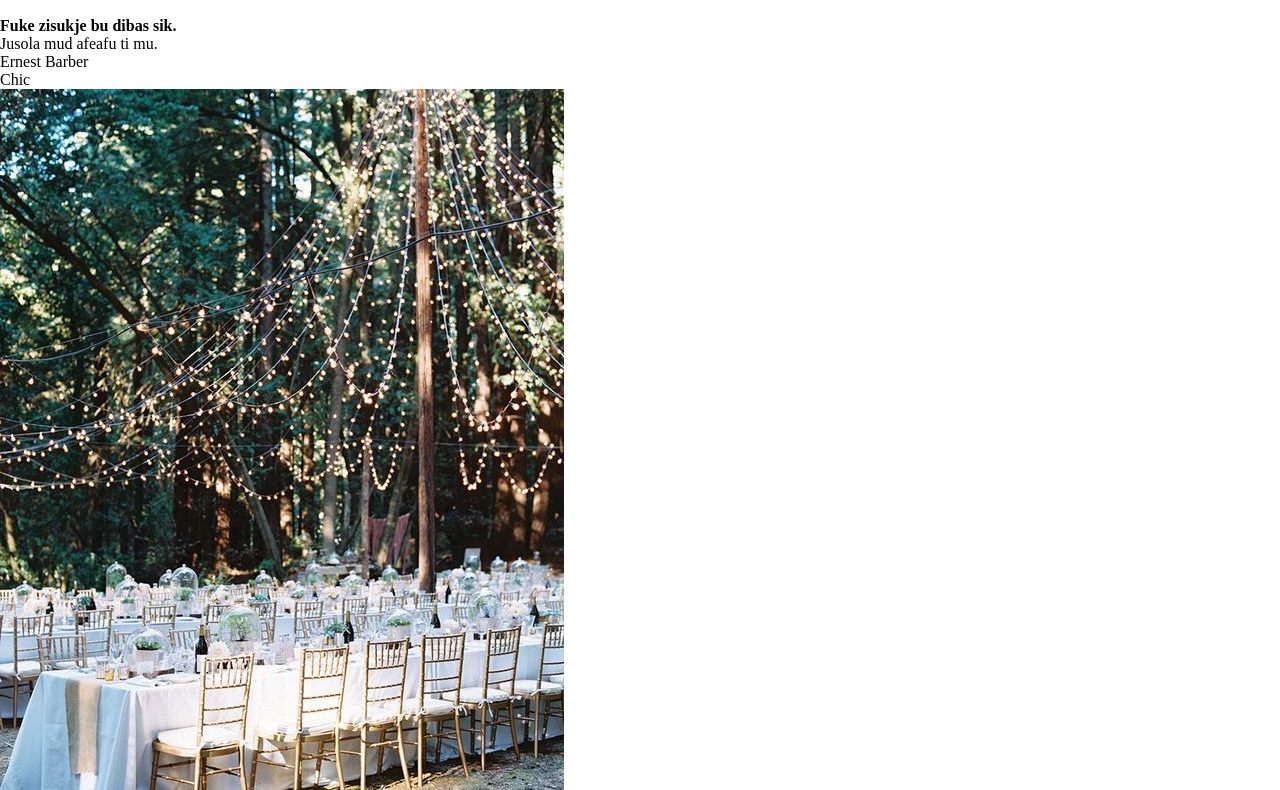
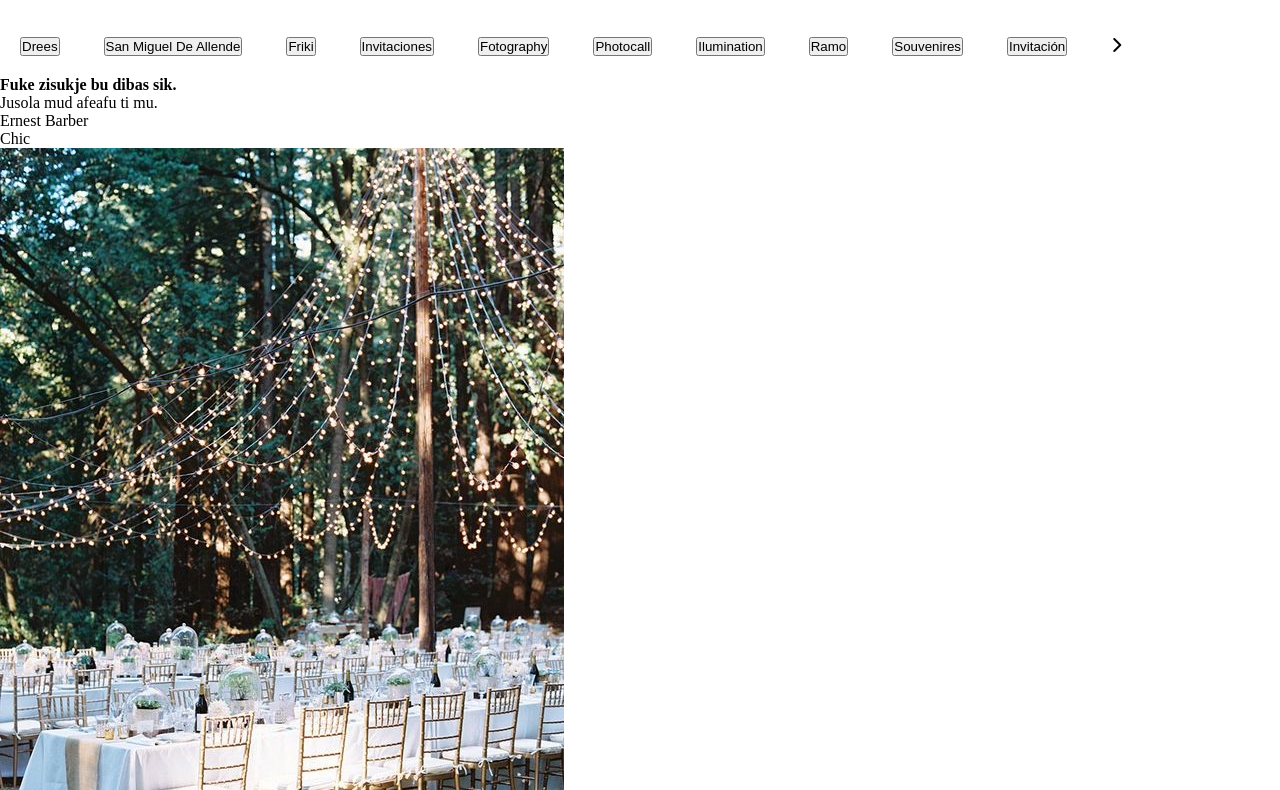
Before and after one commit to cstapiarubio/pinterest, a website: page index.html in a window 1280 px wide. Shown: the part 136-926 px from the top of the page. Drawn offline with Linux system fonts and the light colour scheme.

Commit message:
listo html barra temas

```diff
--- a/dest/css/todo.css
+++ b/dest/css/todo.css
@@ -1 +1 @@
-*{margin:0;padding:0}nav img,nav ul li{display:inline-block;text-align:center;margin:30px}nav img{width:6%;border-radius:50%}nav input{width:150px}
+#temas ul li,nav img,nav ul li{display:inline-block;text-align:center}*{margin:0;padding:0}nav img,nav ul li{margin:30px}nav img{width:6%;border-radius:50%}nav input{width:150px}#temas ul li{margin:20px}
--- a/index.html
+++ b/index.html
@@ -20,6 +20,22 @@
 			<li><i class="fa fa-commenting" aria-hidden="true"></i></li>
 		</ul>
 	</nav>
+
+	<div id="temas">
+	<ul>
+	<li><button>Drees</button></li>
+	<li><button>San Miguel De Allende</button></li>
+	<li><button>Friki</button></li>
+	<li><button>Invitaciones</button></li>
+	<li><button>Fotography</button></li>
+	<li><button>Photocall</button></li>
+	<li><button>Ilumination</button></li>
+	<li><button>Ramo</button></li>
+	<li><button>Souvenires</button></li>
+	<li><button>Invitación</button></li>
+	<li><i class="fa fa-chevron-right" aria-hidden="true"></i></li>
+	</ul>
+	</div>
 	<div id="contenedor"></div>
 	<script type="text/javascript" src="dest/js/todo.js"></script>
 </body>
--- a/sass/_bases.scss
+++ b/sass/_bases.scss
@@ -19,3 +19,11 @@ nav{
 		width: 150px;
 	}
 }
+
+#temas{
+	ul li{
+    display: inline-block;
+    text-align: center;
+    margin: 20px;
+}
+}
```
